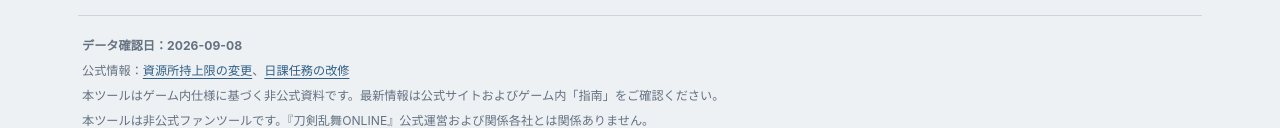
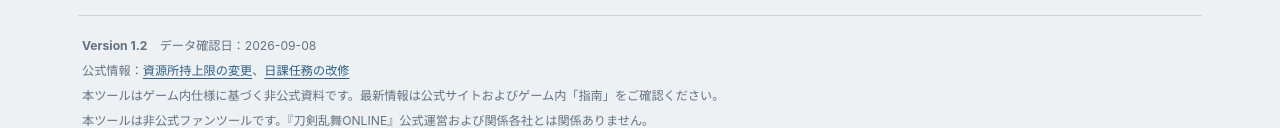
Before and after one commit to nogaminotanuki/tourabu-resource-days-calculator, a website built with Vite: page index.html in a window 1280 px wide. Shown: the part 2206-2334 px from the top of the page. Built offline with nearby package versions, Linux system fonts and the light colour scheme.

Commit message:
Release version 1.2

```diff
--- a/index.html
+++ b/index.html
@@ -184,7 +184,7 @@
     </main>
 
     <footer class="site-footer">
-      <p><strong>データ確認日：2026-09-08</strong></p>
+      <p><strong>Version 1.2</strong>　データ確認日：2026-09-08</p>
       <p>公式情報：<a href="https://www.toukenranbu.jp/game-topics/2763/" target="_blank" rel="noreferrer">資源所持上限の変更</a>、<a href="https://www.toukenranbu.jp/game-topics/2603/" target="_blank" rel="noreferrer">日課任務の改修</a></p>
       <p>本ツールはゲーム内仕様に基づく非公式資料です。最新情報は公式サイトおよびゲーム内「指南」をご確認ください。</p>
       <p>本ツールは非公式ファンツールです。『刀剣乱舞ONLINE』公式運営および関係各社とは関係ありません。</p>
```
